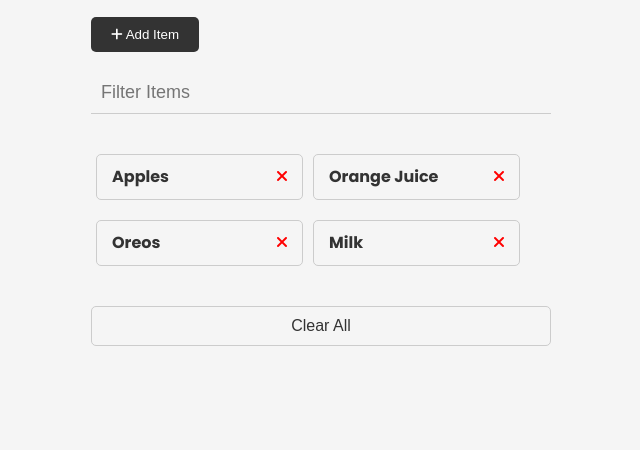
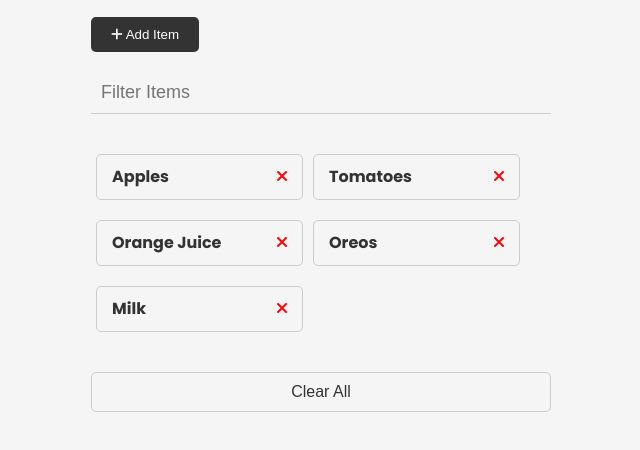
Before and after one commit to RishiPS19/myapp, a plain HTML site: page first.html in a window 1280 px wide. Shown: the part 180-630 px from the top of the page, without its empty margins (319-959 px from the left). Drawn offline with Linux system fonts and the light colour scheme.

Commit message:
new test

```diff
--- a/first.html
+++ b/first.html
@@ -55,6 +55,12 @@
           </button>
         </li>
         <li>
+          Tomatoes
+          <button class="remove-item btn-link text-red">
+            <i class="fa-solid fa-xmark"></i>
+          </button>
+        </li>
+        <li>
           Orange Juice
           <button class="remove-item btn-link text-red">
             <i class="fa-solid fa-xmark"></i>
```
